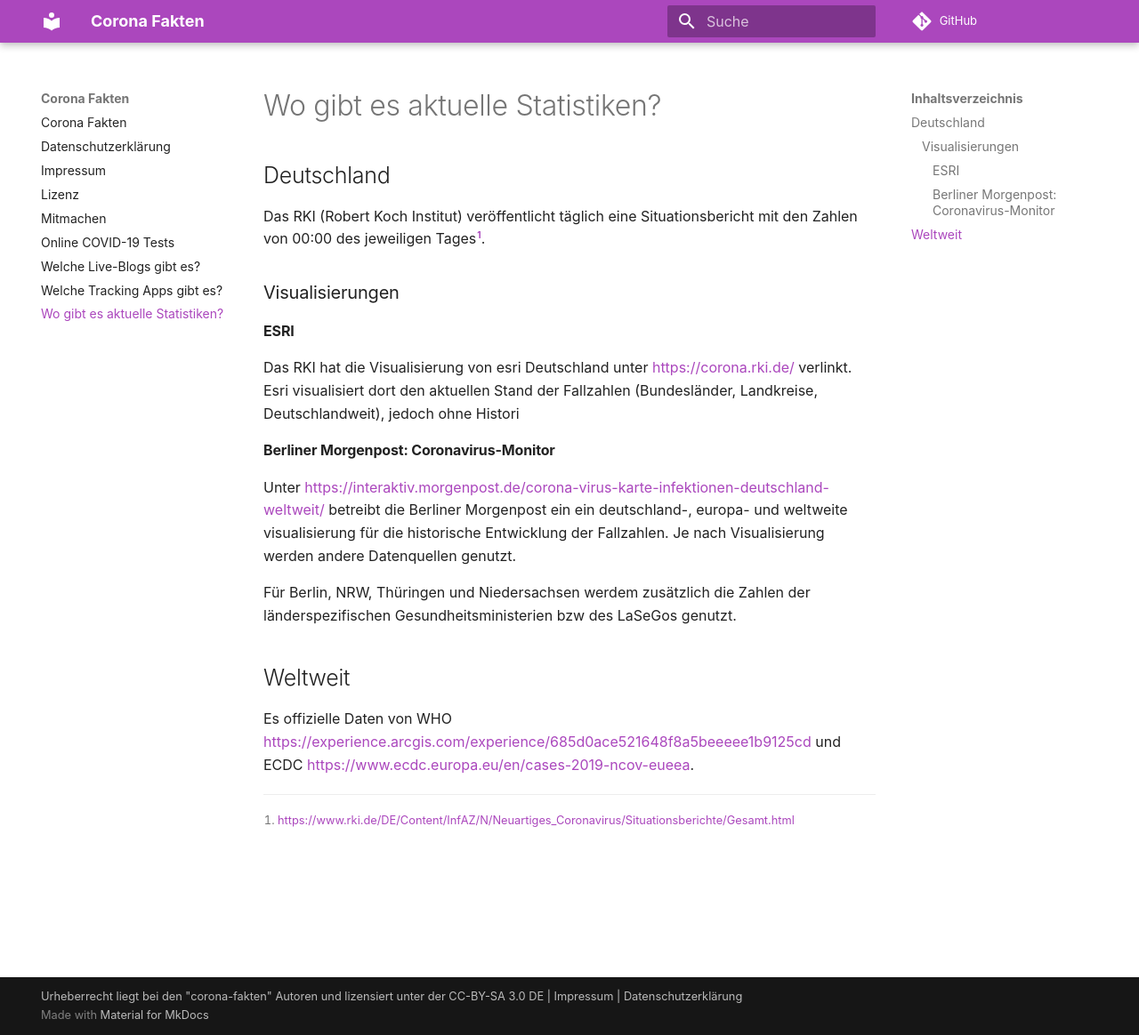
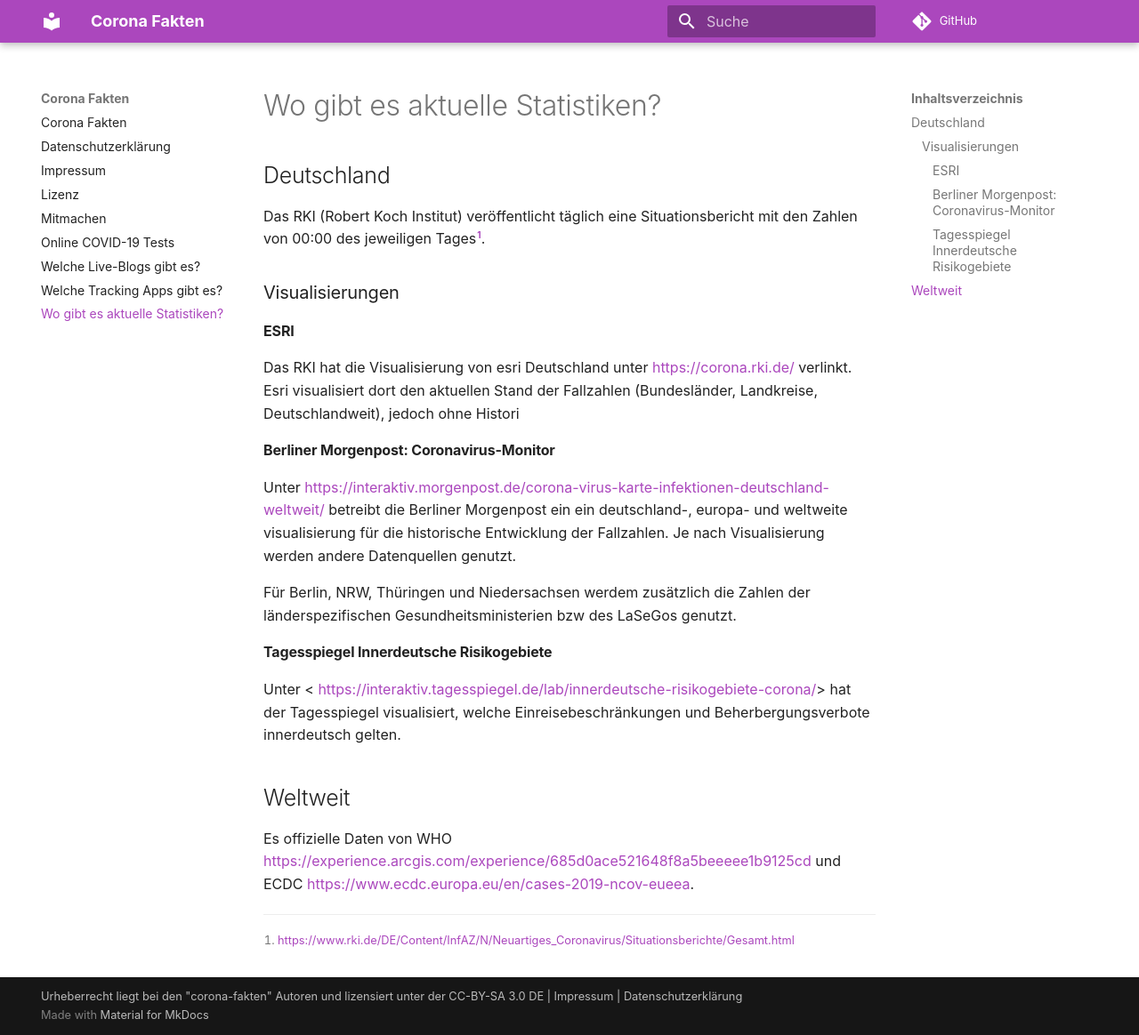
Before and after one commit to corona-fakten/corona-fakten.github.io, an MkDocs documentation site: the page built from docs/wo-gibt-es-aktuelle-statistiken.md, in a window 1280 px wide and 1164 px high. Shown: the whole window at 89% size. Built offline with MkDocs 1.6.1 and Material for MkDocs 9.7.7, drawn with Linux system fonts in a browser that asks for light colours; comment, search, counter and statistics services are not loaded.

Commit message:
Update wo-gibt-es-aktuelle-statistiken.md

```diff
--- a/docs/wo-gibt-es-aktuelle-statistiken.md
+++ b/docs/wo-gibt-es-aktuelle-statistiken.md
@@ -22,6 +22,11 @@
 Für Berlin, NRW, Thüringen und Niedersachsen werdem zusätzlich die Zahlen der länderspezifischen Gesundheitsministerien bzw des LaSeGos
 genutzt.
 
+#### Tagesspiegel Innerdeutsche Risikogebiete
+
+Unter < https://interaktiv.tagesspiegel.de/lab/innerdeutsche-risikogebiete-corona/> hat der Tagesspiegel visualisiert, welche Einreisebeschränkungen
+und Beherbergungsverbote innerdeutsch gelten.
+
 ## Weltweit
 
 Es offizielle Daten von WHO <https://experience.arcgis.com/experience/685d0ace521648f8a5beeeee1b9125cd> und ECDC <https://www.ecdc.europa.eu/en/cases-2019-ncov-eueea>.
```
